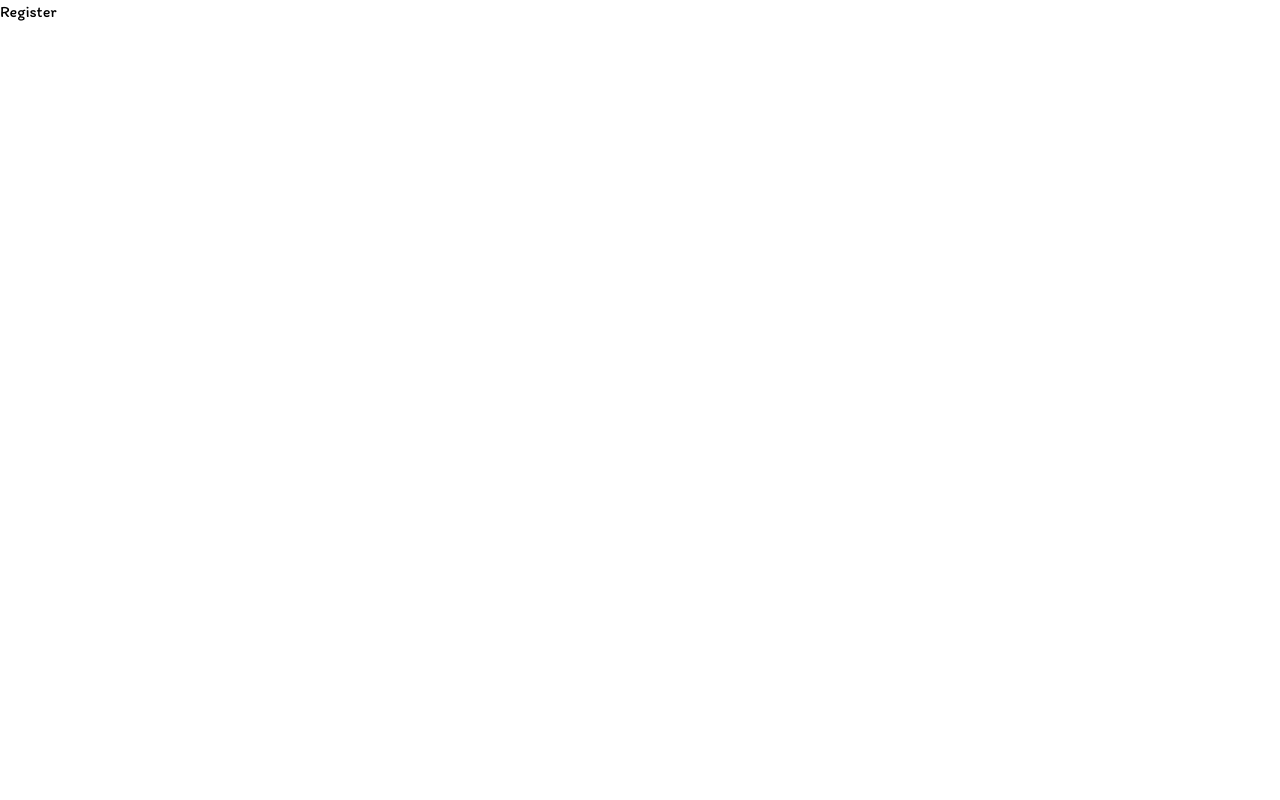
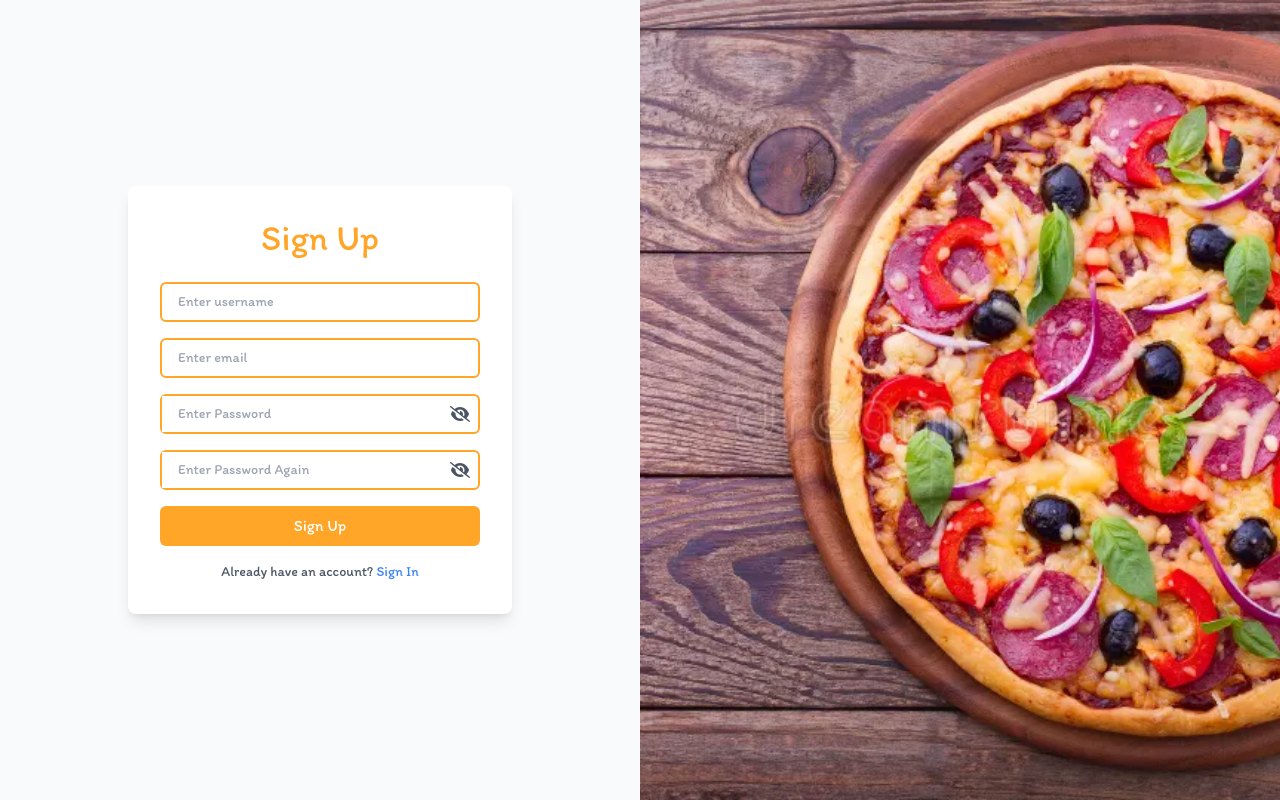
Before and after one commit to kuruvapavani/pizzacrave, a React (Create React App) app in the folder frontend/: page /register in a window 1280 px wide. Built offline with nearby package versions, Linux system fonts and the light colour scheme.

Commit message:
Add Register & Login Page

```diff
--- a/frontend/src/pages/Login.jsx
+++ b/frontend/src/pages/Login.jsx
@@ -1,9 +1,121 @@
-import React from 'react'
+import React, { useState } from "react";
+import { useNavigate } from "react-router-dom";
+import axios from "axios";
+import loginPizza from "../assets/image.png";
+import { faEye, faEyeSlash } from "@fortawesome/free-solid-svg-icons";
+import { FontAwesomeIcon } from "@fortawesome/react-fontawesome";
+import { Link } from "react-router-dom";
 
 const Login = () => {
+  const [email, setEmail] = useState("");
+  const [password, setPassword] = useState("");
+  const [showPassword, setShowPassword] = useState(false);
+  const [errorMessage, setErrorMessage] = useState("");
+  const navigate = useNavigate();
+
+  const togglePasswordVisibility = () => {
+    setShowPassword(!showPassword);
+  };
+
+  const handleLogin = async (e) => {
+    e.preventDefault();
+    setErrorMessage("");
+
+    try {
+      const response = await axios.post(
+        `${process.env.REACT_APP_BASE_URL}/api/users/login`,
+        { email, password }
+      );
+
+      const { _id,token, role, username } = response.data;
+
+      // Store token and user info
+      localStorage.setItem("authToken", token);
+      localStorage.setItem("username", username);
+      localStorage.setItem("role", role);
+      localStorage.setItem("id",_id);
+
+      navigate("/");
+    } catch (error) {
+      if (error.response && error.response.data.message) {
+        setErrorMessage(error.response.data.message);
+      } else {
+        setErrorMessage("An error occurred. Please try again.");
+      }
+    }
+  };
+
   return (
-    <div>Login</div>
-  )
-}
+    <div className="flex justify-between items-center h-screen bg-gray-50">
+      {/* Image Section */}
+      <img
+        src={loginPizza}
+        alt="Delicious Pizza"
+        className="h-screen w-1/2 object-cover hidden md:block"
+      />
 
-export default Login
+      {/* Login Form Section */}
+      <div className="flex flex-col justify-center items-center w-full md:w-1/2 px-8">
+        <div className="bg-white shadow-lg rounded-lg p-8 w-full max-w-sm">
+          <h1 className="text-4xl text-center text-hero mb-6">Sign In</h1>
+
+          {/* Error Message */}
+          {errorMessage && (
+            <p className="text-red-500 text-center mb-4">{errorMessage}</p>
+          )}
+
+          <form onSubmit={handleLogin}>
+            {/* Email Input */}
+            <div className="mb-4">
+              <input
+                id="email"
+                type="text"
+                placeholder="Enter email"
+                autoComplete="off"
+                value={email}
+                onChange={(e) => setEmail(e.target.value)}
+                className="w-full border-2 border-hero rounded-md focus:outline-none focus:ring-2 focus:ring-hero px-4 py-2 placeholder-gray-350 text-gray-600 text-sm"
+              />
+            </div>
+
+            {/* Password Input */}
+            <div className="mb-4 flex items-center border-2 border-hero rounded-md focus-within:ring-2 focus-within:ring-hero">
+              <input
+                id="password"
+                type={showPassword ? "text" : "password"}
+                autoComplete="off"
+                placeholder="Enter Password"
+                value={password}
+                onChange={(e) => setPassword(e.target.value)}
+                className="w-full px-4 py-2 placeholder-gray-400 text-sm text-gray-600 border-none outline-none"
+              />
+              <FontAwesomeIcon
+                icon={showPassword ? faEye : faEyeSlash}
+                className="text-gray-600 cursor-pointer px-2"
+                onClick={togglePasswordVisibility}
+              />
+            </div>
+
+            {/* Submit Button */}
+            <button
+              type="submit"
+              className="w-full bg-hero hover:bg-hero-opacity-75 text-white rounded-md py-2 transition duration-300 ease-in-out"
+            >
+              Sign In
+            </button>
+          </form>
+
+          {/* Sign Up Redirect */}
+          <div className="text-center mt-4 text-sm text-gray-600">
+            Don't have an account?{" "}
+            <Link to="/register" className="text-blue-500 hover:underline">
+              Sign Up
+            </Link>
+          </div>
+        </div>
+      </div>
+    </div>
+  );
+};
+
+export default Login;
--- a/frontend/src/pages/Register.jsx
+++ b/frontend/src/pages/Register.jsx
@@ -1,9 +1,176 @@
-import React from 'react'
+import React, { useState } from "react";
+import { Link, useNavigate } from "react-router-dom";
+import axios from "axios";
+import loginPizza from "../assets/image.png";
+import { faEye, faEyeSlash } from "@fortawesome/free-solid-svg-icons";
+import { FontAwesomeIcon } from "@fortawesome/react-fontawesome";
 
 const Register = () => {
+  const [formData, setFormData] = useState({
+    username: "",
+    email: "",
+    password: "",
+    confirmPassword: "",
+  });
+  const [showPassword, setShowPassword] = useState(false);
+  const [showPassword1, setShowPassword1] = useState(false);
+  const [error, setError] = useState("");
+  const [success, setSuccess] = useState("");
+
+  const navigate = useNavigate();
+
+  const togglePasswordVisibility = () => {
+    setShowPassword(!showPassword);
+  };
+
+  const togglePasswordVisibility1 = () => {
+    setShowPassword1(!showPassword1);
+  };
+
+  const handleChange = (e) => {
+    setFormData({ ...formData, [e.target.name]: e.target.value });
+  };
+
+  const handleSubmit = async (e) => {
+    e.preventDefault();
+    setError("");
+    setSuccess("");
+
+    if (formData.password !== formData.confirmPassword) {
+      setError("Passwords do not match.");
+      return;
+    }
+
+    try {
+      const response = await axios.post(
+        `${process.env.REACT_APP_BASE_URL}/api/users/register`,
+        {
+          username: formData.username,
+          email: formData.email,
+          password: formData.password,
+        }
+      );
+
+      setSuccess(response.data.msg || "Registered successfully!");
+      setFormData({
+        username: "",
+        email: "",
+        password: "",
+        confirmPassword: "",
+      });
+
+      setTimeout(() => {
+        navigate("/login");
+      }, 2000);
+    } catch (err) {
+      setError(err.response?.data?.message || "Something went wrong.");
+    }
+  };
+
   return (
-    <div>Register</div>
-  )
-}
+    <div className="flex justify-between items-center h-screen bg-gray-50">
+      <div className="flex flex-col justify-center items-center w-full md:w-1/2 px-8">
+        <form
+          onSubmit={handleSubmit}
+          className="bg-white shadow-lg rounded-lg p-8 w-full max-w-sm"
+        >
+          <h1 className="text-4xl text-center text-hero mb-6">Sign Up</h1>
 
-export default Register
+          {error && <p className="text-red-500 text-sm text-center mb-4">{error}</p>}
+          {success && <p className="text-green-500 text-sm text-center mb-4">{success}</p>}
+
+          {/* Username */}
+          <div className="mb-4">
+            <input
+              id="username"
+              name="username"
+              type="text"
+              placeholder="Enter username"
+              autoComplete="off"
+              value={formData.username}
+              onChange={handleChange}
+              className="w-full border-2 border-hero rounded-md focus:outline-none focus:ring-2 focus:ring-hero px-4 py-2 placeholder-gray-350 text-gray-600 text-sm"
+            />
+          </div>
+
+          {/* Email */}
+          <div className="mb-4">
+            <input
+              id="email"
+              name="email"
+              type="text"
+              placeholder="Enter email"
+              autoComplete="off"
+              value={formData.email}
+              onChange={handleChange}
+              className="w-full border-2 border-hero rounded-md focus:outline-none focus:ring-2 focus:ring-hero px-4 py-2 placeholder-gray-350 text-gray-600 text-sm"
+            />
+          </div>
+
+          {/* Password */}
+          <div className="mb-4 flex items-center border-2 border-hero rounded-md focus-within:ring-2 focus-within:ring-hero">
+            <input
+              id="password"
+              name="password"
+              type={showPassword ? "text" : "password"}
+              autoComplete="off"
+              placeholder="Enter Password"
+              value={formData.password}
+              onChange={handleChange}
+              className="w-full px-4 py-2 placeholder-gray-400 text-sm text-gray-600 border-none outline-none"
+            />
+            <FontAwesomeIcon
+              icon={showPassword ? faEye : faEyeSlash}
+              className="text-gray-600 cursor-pointer px-2"
+              onClick={togglePasswordVisibility}
+            />
+          </div>
+
+          {/* Confirm Password */}
+          <div className="mb-4 flex items-center border-2 border-hero rounded-md focus-within:ring-2 focus-within:ring-hero">
+            <input
+              id="confirmPassword"
+              name="confirmPassword"
+              type={showPassword1 ? "text" : "password"}
+              autoComplete="off"
+              placeholder="Enter Password Again"
+              value={formData.confirmPassword}
+              onChange={handleChange}
+              className="w-full px-4 py-2 placeholder-gray-400 text-sm text-gray-600 border-none outline-none"
+            />
+            <FontAwesomeIcon
+              icon={showPassword1 ? faEye : faEyeSlash}
+              className="text-gray-600 cursor-pointer px-2"
+              onClick={togglePasswordVisibility1}
+            />
+          </div>
+
+          {/* Submit Button */}
+          <button
+            type="submit"
+            className="w-full bg-hero hover:bg-hero-opacity-75 text-white rounded-md py-2 transition duration-300 ease-in-out"
+          >
+            Sign Up
+          </button>
+
+          {/* Login Link */}
+          <div className="text-center mt-4 text-sm text-gray-600">
+            Already have an account?{" "}
+            <Link to="/login" className="text-blue-500 hover:underline">
+              Sign In
+            </Link>
+          </div>
+        </form>
+      </div>
+
+      {/* Side Image */}
+      <img
+        src={loginPizza}
+        alt="Delicious Pizza"
+        className="h-screen w-1/2 object-cover hidden md:block"
+      />
+    </div>
+  );
+};
+
+export default Register;
```
